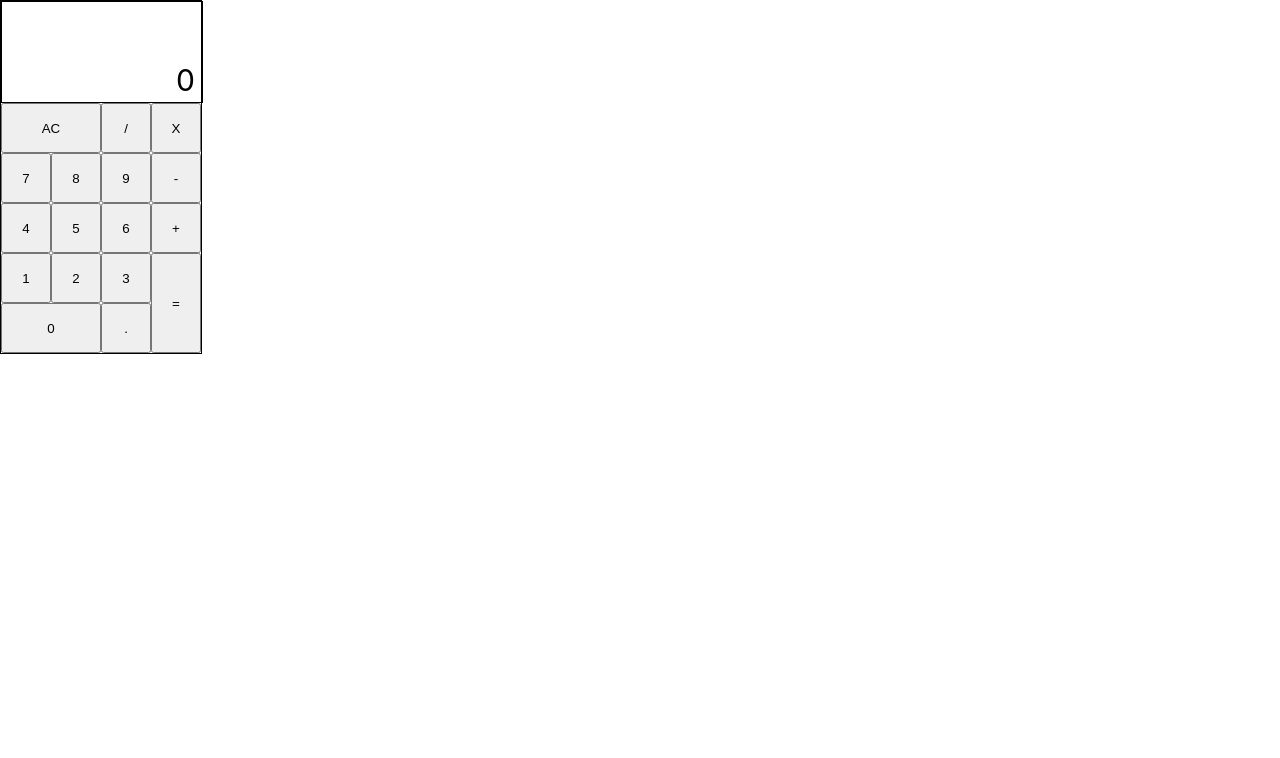
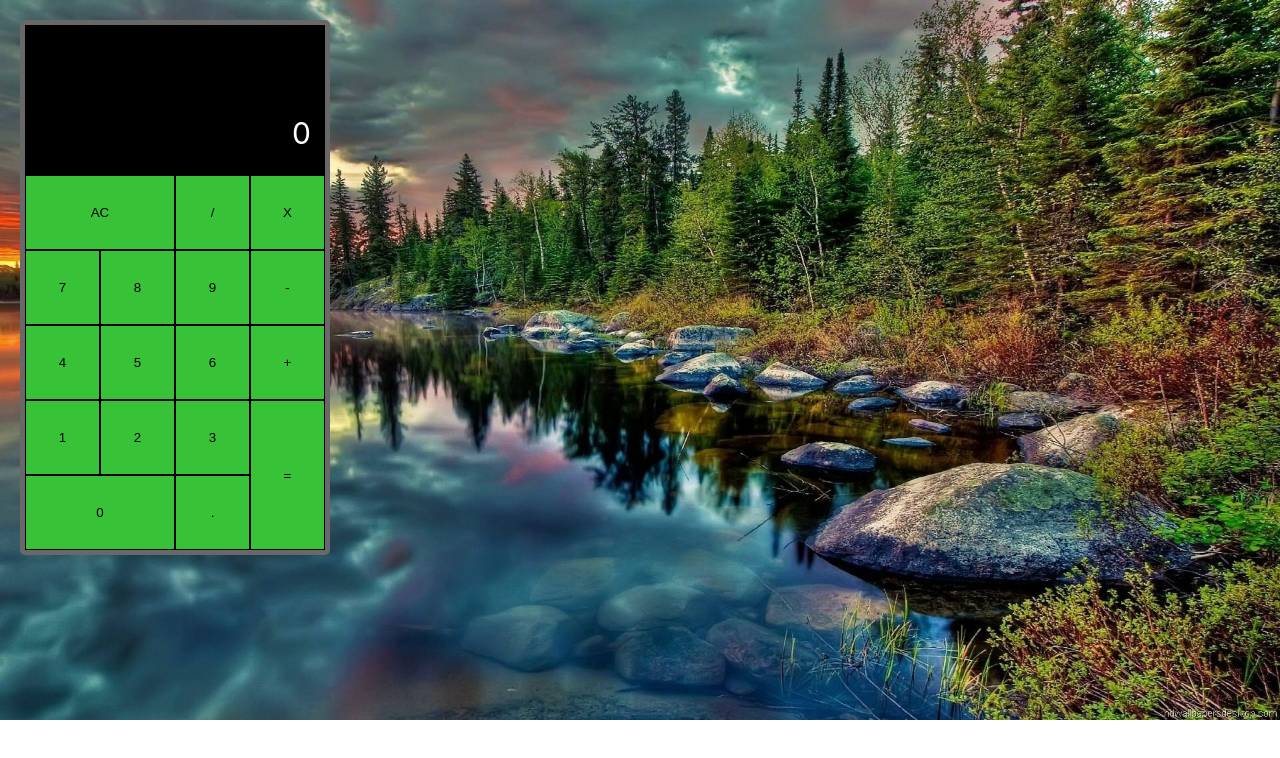
Before and after one commit to melocj2/fcctrinkets, a React (Create React App) app in the folder calculatorjs/: page / in a window 1280 px wide. Shown: the top 758 px of the page. Built offline with nearby package versions, Linux system fonts and the light colour scheme.

Commit message:
made the calculator look a little prettier, may update further later

```diff
--- a/calculatorjs/src/App.css
+++ b/calculatorjs/src/App.css
@@ -1,25 +1,33 @@
+html {
+  background-image: url("images/nebula.jpeg");
+  background-repeat: no-repeat;
+  background-size: cover;
+}
 #calc {
-  border: 1px black solid;
-  width: 200px;
+  border: 5px rgb(104, 104, 104) solid;
+  width: 300px;
+  border-radius: 5px;
+  margin-left: 20px;
+  margin-top: 20px;
 }
 
 #display {
-  border: 1px black solid;
-  width: 200px;
-  height: 100px;
+  width: 300px;
+  height: 150px;
   margin: auto;
   position: relative;
+  background: black;
 }
 
 #dis-down {
   position: absolute;
   bottom: 0;
   width: 90%;
-  height: 40px;
+  height: 60px;
   font-size: 30px;
   text-align: right;
-  right: 7px;
-  height: 40px;
+  right: 14px;
+  color: white;
 }
 
 #dis-up {
@@ -27,25 +35,33 @@
   top: 0;
   width: 90%;
   font-size: 15px;
-  height: 20px;
+  height: 30px;
   text-align: right;
-  right: 7px;
+  right: 14px;
+  color: rgb(50, 197, 50);
 }
 
 button {
-  width: 50px;
-  height: 50px;
+  width: 75px;
+  height: 75px;
+  background: rgb(56, 194, 56);
+  border: 1px solid black;
+  color: black;
+}
+
+button:focus {
+  outline: none;
 }
 
 #clear {
-  width: 100px;
+  width: 150px;
 }
 
 #zero {
-  width: 100px;
+  width: 150px;
 }
 
 #equals {
-  height: 100px;
+  height: 150px;
   float: right;
 }
--- a/calculatorjs/src/App.js
+++ b/calculatorjs/src/App.js
@@ -1,6 +1,5 @@
 import React from 'react';
 import './App.css';
-
 
 function Keypad(props) {
   return (
@@ -47,7 +46,7 @@ class App extends React.Component {
     hasDec: false
     })
     }
-    if (event.target.value === "=") {
+    if (event.target.value === "=" && this.state.carryForward === false) {
     this.setState({
     downDisplay: eval(this.state.upDisplay).toString(),
     upDisplay: this.state.upDisplay.concat("="+(eval(this.state.upDisplay).toString())),
@@ -117,6 +116,12 @@ class App extends React.Component {
           carryForward: false
         })
       }
+      else if (event.target.value === "=") {
+        this.setState({
+          upDisplay: this.state.downDisplay,
+          downDisplay: this.state.downDisplay
+        })
+      }
       else {
         this.setState({
           upDisplay: "",
```
Also changed, not shown: calculatorjs/src/images/nebula.jpeg (added).
